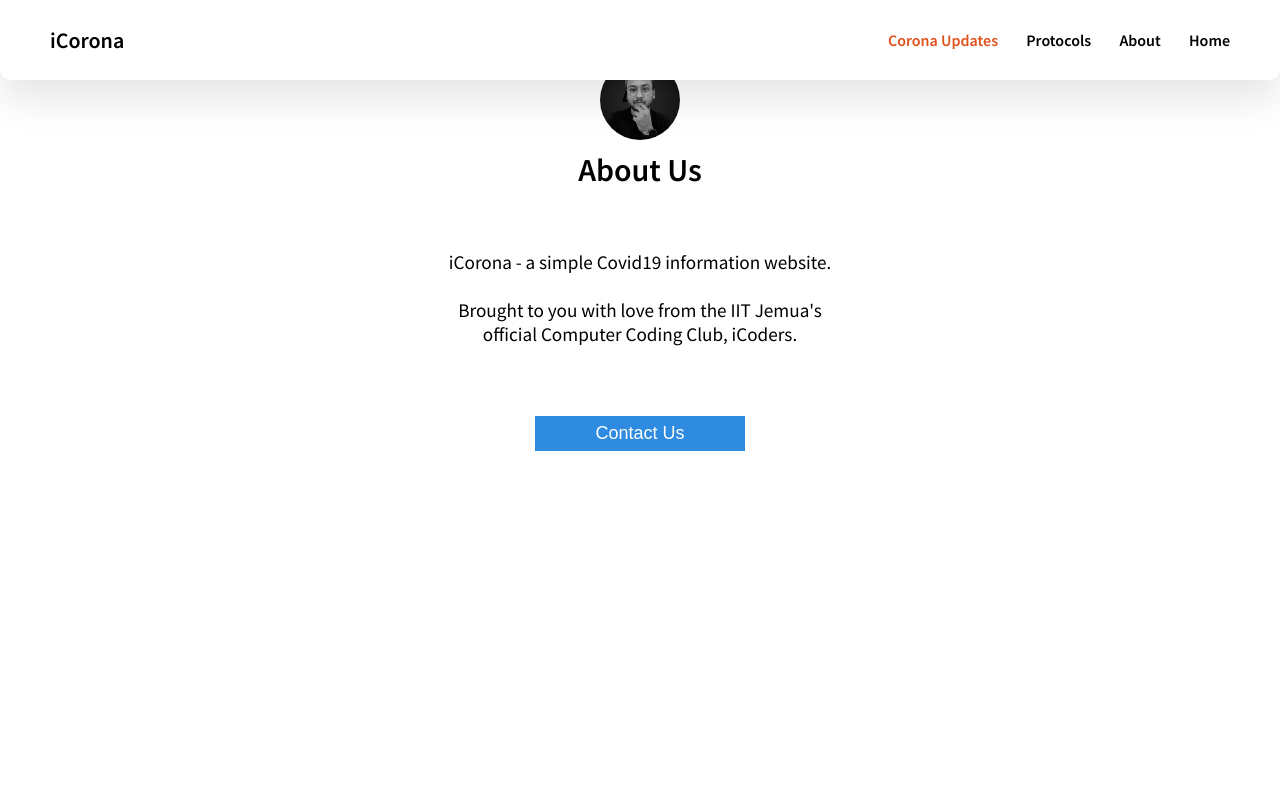
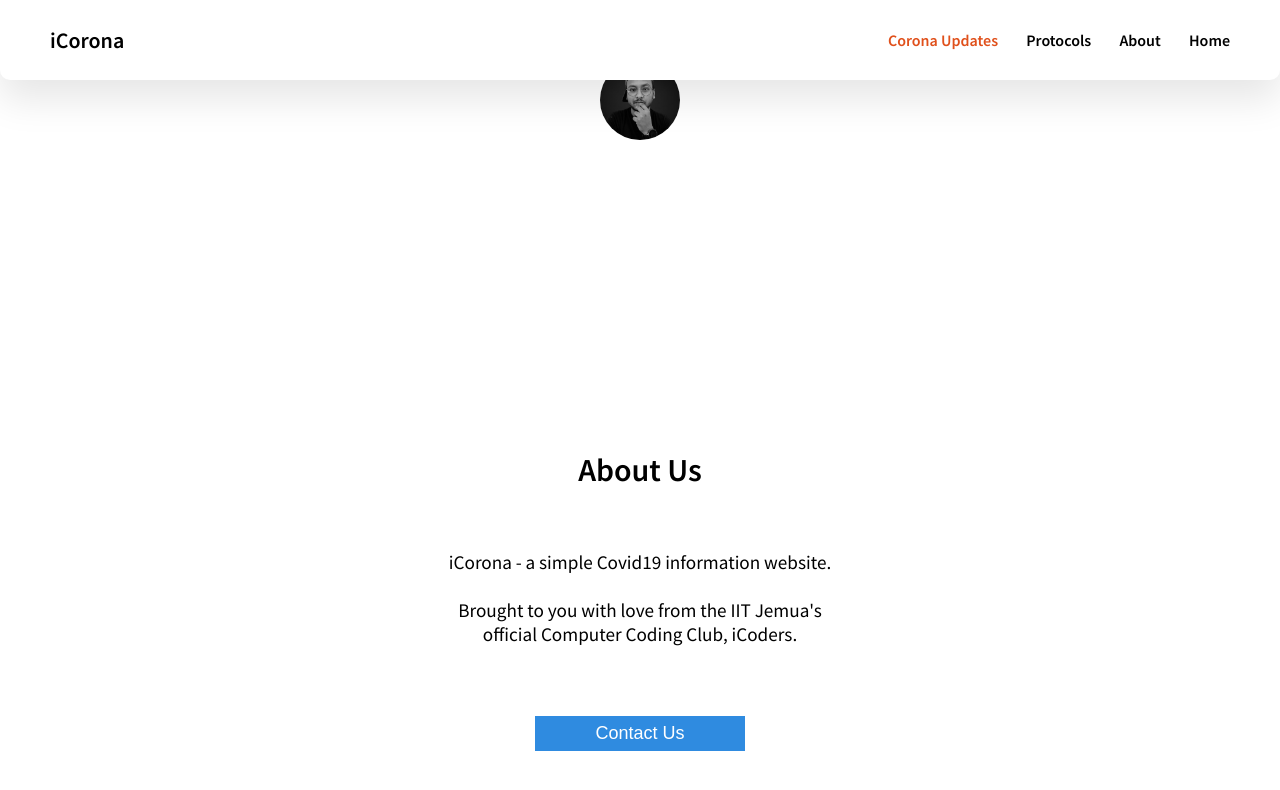
Before and after one commit to iCaran/iCorona, a plain HTML site: page about.html in a window 1280 px wide. Drawn offline with nearby package versions, Linux system fonts and the light colour scheme.

Commit message:
Update about.html

```diff
--- a/about.html
+++ b/about.html
@@ -24,7 +24,7 @@
         </div>
     <div class="container">
         <center>
-            <h1 style="color: #000">
+            <h1 style="color: #000; padding-top: 300px">
                 About Us
             </h1>
             <div class="img"></div>
```
